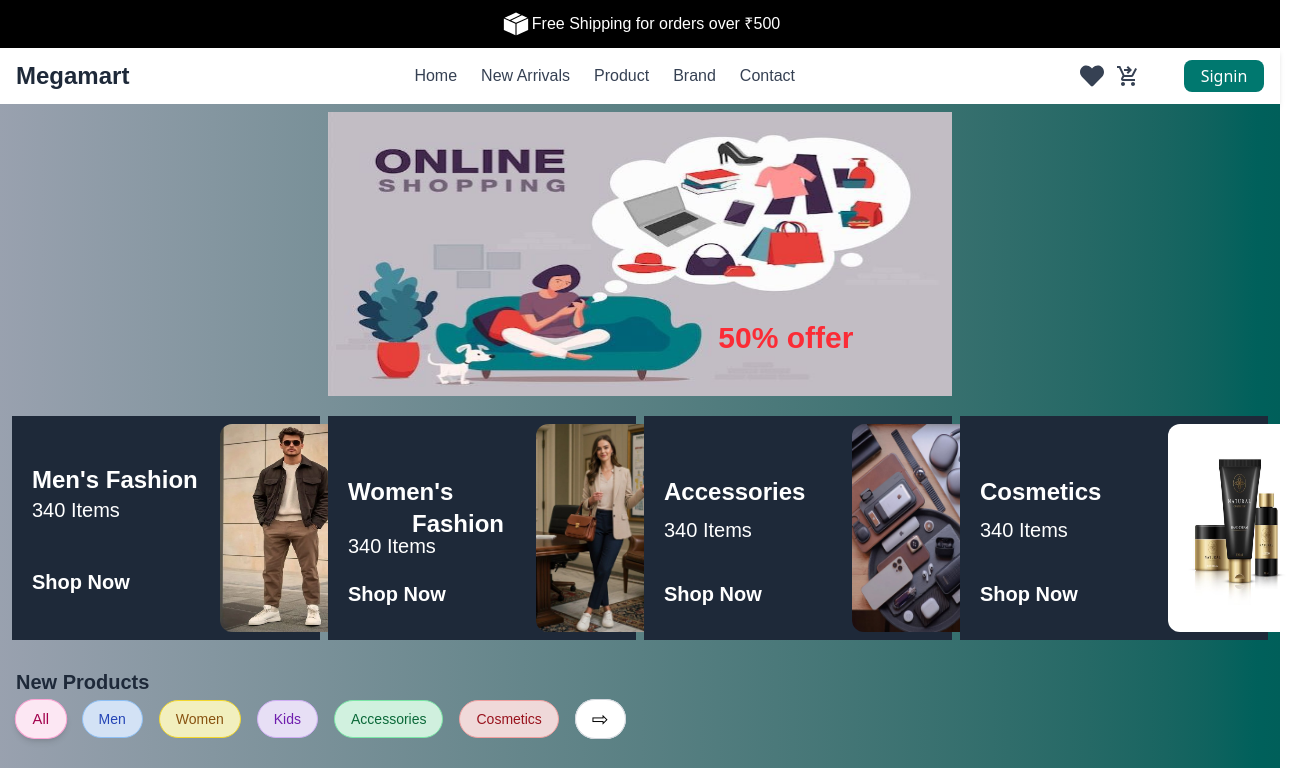
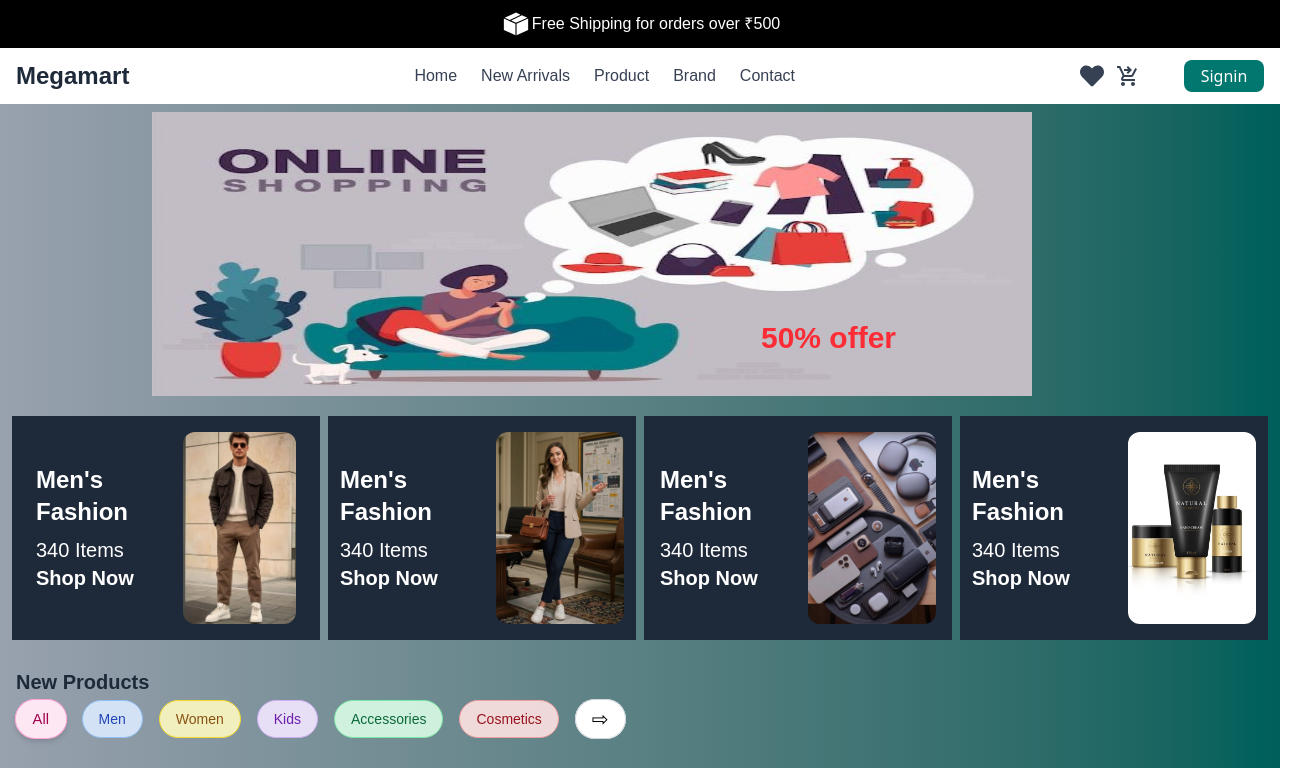
Before and after one commit to gokulmsv/Megamart, a React (Vite) app: page /#/ in a window 1280 px wide. Shown: the top 768 px of the page, 1312 px wide, since content can reach past the window. Built offline with nearby package versions, Linux system fonts and the light colour scheme; no server answers.

Commit message:
Website Updated

```diff
--- a/src/Components/Content.jsx
+++ b/src/Components/Content.jsx
@@ -9,8 +9,8 @@ const Content = () => {
   return (
     <>
       <section className="p-3 place-items-center grid grid-cols-1 gap-2 relative font-poppins md:grid md:grid-cols-2 lg:grid-cols-4">
-        <div className="bg-gray-800 w-full h-56 text-white">
-          <img className="w-44 h-52 my-2 mx-52 rounded-xl md:w-36" src={Men} alt="" />
+        {/* <div className="bg-gray-800 w-full h-56 text-white">
+          <img className="w-44 h-52 my-2 mx-52 rounded-xl md:w-36 lg:w-32" src={Men} alt="" />
           <h2 className="absolute top-10 p-5 text-2xl font-semibold">
             Men's Fashion
           </h2>
@@ -18,33 +18,77 @@ const Content = () => {
           <p className="absolute top-32 p-2 ml-3 mt-7 text-xl cursor-pointer font-semibold after:content-[''] after:absolute after:left-0 after:bottom-0 after:w-full after:h-[2px] after:bg-black after:origin-center after:scale-0 after:opacity-100 after:transition-transform after:duration-500 hover:after:scale-70 focus:after:scale-100">
            <Link to="/collection">Shop Now</Link>
           </p>
+        </div> */}
+        <div className="bg-gray-800 w-full h-56 text-white flex items-center justify-between px-6">
+          {/* LEFT SIDE TEXT */}
+          <div>
+            <h2 className="text-2xl font-semibold">Men's Fashion</h2>
+            <p className="text-xl font-thin mt-2">340 Items</p>
+
+            <Link
+              to="/collection"
+              className="text-xl font-semibold border-b-2 border-transparent hover:border-white transition"
+            >
+              Shop Now
+            </Link>
+          </div>
+
+          {/* RIGHT SIDE IMAGE */}
+          <img className="w-32 h-48 rounded-xl object-cover" src={Men} alt="" />
         </div>
 
-        <div className="bg-gray-800 w-full h-56 text-white relative">
-          <img className="w-44 h-52 my-2 mx-52 rounded-xl md:w-36" src={Women} alt=""/>
-          <h2 className="absolute top-10 p-5 text-2xl font-semibold">Women's <br/> <span className="pl-16">Fashion</span></h2>
-          <p className="absolute top-24 p-5 text-xl font-thin">340 Items</p>
-          <p className="absolute top-32 p-2 ml-3 mt-7 text-xl cursor-pointer font-semibold after:content-[''] after:absolute after:left-0 after:bottom-0 after:w-full after:h-[2px] after:bg-black after:origin-center after:scale-0 after:opacity-100 after:transition-transform after:duration-500 hover:after:scale-70 focus:after:scale-100">
-            <Link to="/collection">Shop Now</Link>
-          </p>
+        <div className="bg-gray-800 w-full gap-1 h-56 text-white flex items-center justify-between px-3">
+          {/* LEFT SIDE TEXT */}
+          <div>
+            <h2 className="text-2xl font-semibold">Men's Fashion</h2>
+            <p className="text-xl font-thin mt-2">340 Items</p>
+
+            <Link
+              to="/collection"
+              className="text-xl font-semibold border-b-2 border-transparent hover:border-white transition"
+            >
+              Shop Now
+            </Link>
+          </div>
+
+          {/* RIGHT SIDE IMAGE */}
+          <img className="w-32 h-48 rounded-xl object-cover" src={Women} alt="" />
         </div>
 
-        <div className="bg-gray-800 w-full h-56 text-white relative">
-          <img className="w-44 h-52 my-2 mx-52 rounded-xl md:w-36" src={Accessories} alt=""/>
-          <h2 className="absolute top-10 p-5 text-2xl font-semibold">Accessories<br/></h2>
-          <p className="absolute top-20 p-5 text-xl font-thin">340 Items</p>
-          <p className="absolute top-32 p-2 ml-3 mt-7 text-xl cursor-pointer font-semibold after:content-[''] after:absolute after:left-0 after:bottom-0 after:w-full after:h-[2px] after:bg-black after:origin-center after:scale-0 after:opacity-100 after:transition-transform after:duration-500 hover:after:scale-70 focus:after:scale-100">
-            <Link to="/collection">Shop Now</Link>
-          </p>
+        <div className="bg-gray-800 w-full gap-1 h-56 text-white flex items-center justify-between px-4">
+          {/* LEFT SIDE TEXT */}
+          <div>
+            <h2 className="text-2xl font-semibold">Men's Fashion</h2>
+            <p className="text-xl font-thin mt-2">340 Items</p>
+
+            <Link
+              to="/collection"
+              className="text-xl font-semibold border-b-2 border-transparent hover:border-white transition"
+            >
+              Shop Now
+            </Link>
+          </div>
+
+          {/* RIGHT SIDE IMAGE */}
+          <img className="w-32 h-48 rounded-xl object-cover" src={Accessories} alt="" />
         </div>
 
-        <div className="bg-gray-800 w-full h-56 text-white relative">
-          <img className="w-44 h-52 my-2 mx-52 rounded-xl md:w-36" src={Cosmetics} alt=""/>
-          <h2 className="absolute top-10 p-5 text-2xl font-semibold">Cosmetics</h2>
-          <p className="absolute top-20 p-5 text-xl font-thin">340 Items</p>
-          <p className="absolute top-32 p-2 ml-3 mt-7 text-xl cursor-pointer font-semibold after:content-[''] after:absolute after:left-0 after:bottom-0 after:w-full after:h-[2px] after:bg-black after:origin-center after:scale-0 after:opacity-100 after:transition-transform after:duration-500 hover:after:scale-70 focus:after:scale-100">
-            <Link to="/collection">Shop Now</Link>
-          </p>
+        <div className="bg-gray-800 w-full gap-1 h-56 text-white flex items-center justify-between px-3">
+          {/* LEFT SIDE TEXT */}
+          <div>
+            <h2 className="text-2xl font-semibold">Men's Fashion</h2>
+            <p className="text-xl font-thin mt-2">340 Items</p>
+
+            <Link
+              to="/collection"
+              className="text-xl font-semibold border-b-2 border-transparent hover:border-white transition"
+            >
+              Shop Now
+            </Link>
+          </div>
+
+          {/* RIGHT SIDE IMAGE */}
+          <img className="w-32 h-48 rounded-xl object-cover" src={Cosmetics} alt="" />
         </div>
       </section>
     </>
--- a/src/Components/Slider.jsx
+++ b/src/Components/Slider.jsx
@@ -19,8 +19,8 @@ const Slider = () => {
         {isToggled ? (
 
           <div className="relative">
-            <img src={slider1} className="w-[90%] h-[200px] pl-10 lg:w-[50%] lg:mx-80 lg:p-2 lg:h-[300px]" alt="" />
-            <p className="absolute right-14 top-34 text-3xl font-bold text-red-500 md:absolute md:right-28 lg:right-2/6 lg:my-20">50% offer</p>
+            <img src={slider1} className="w-[90%] h-[200px] pl-10 lg:w-[70%] lg:mx-36 lg:p-2 lg:h-[300px]" alt="" />
+            <p className="absolute right-14 top-34 text-3xl font-bold text-red-500 md:absolute  md:right-28 lg:right-52 lg:my-20 xl:absolute xl:right-96 xl:my-20">50% offer</p>
           </div>
 
         ) : (
@@ -28,10 +28,10 @@ const Slider = () => {
             <img
               src={isToggled ? slider1 : slider}
               alt="slider"
-              className="w-full h-[200px] bg-cover my-2 lg:w-[80%] lg:h-[250px] lg:pl-56"
+              className="w-full h-[200px] bg-cover my-2 md:w-[80%] lg:w-[100%] lg:h-[250px] xl:h-[300px]"
             />
 
-            <div className="absolute top-10 text-white pl-2 text-l md:absolute md:left-14 lg:absolute lg:left-72 lg:text-2xl">
+            <div className="absolute top-10 text-white pl-2 text-l xl:top-20 md:absolute md:left-14 lg:absolute lg:left-20 lg:text-2xl">
               <h1 className="text-sky-400">MEN'S</h1>
               <span>FASHION</span>
               <p>New Collections</p>
@@ -40,7 +40,7 @@ const Slider = () => {
                 SHOP NOW
               </button>
             </div>
-            <div className="absolute right-1.5 top-10 text-white pl-2 text-l md:absolute md:right-14 lg:absolute lg:right-[350px] lg:text-2xl">
+            <div className="absolute right-1.5 top-10 text-white pl-2 xl:top-20  text-l md:absolute md:right-14 lg:absolute lg:right-20 lg:text-2xl">
               <h1 className="text-pink-400">WOMEN'S</h1>
               <span>FASHION</span>
               <p>New Collections</p>
```
